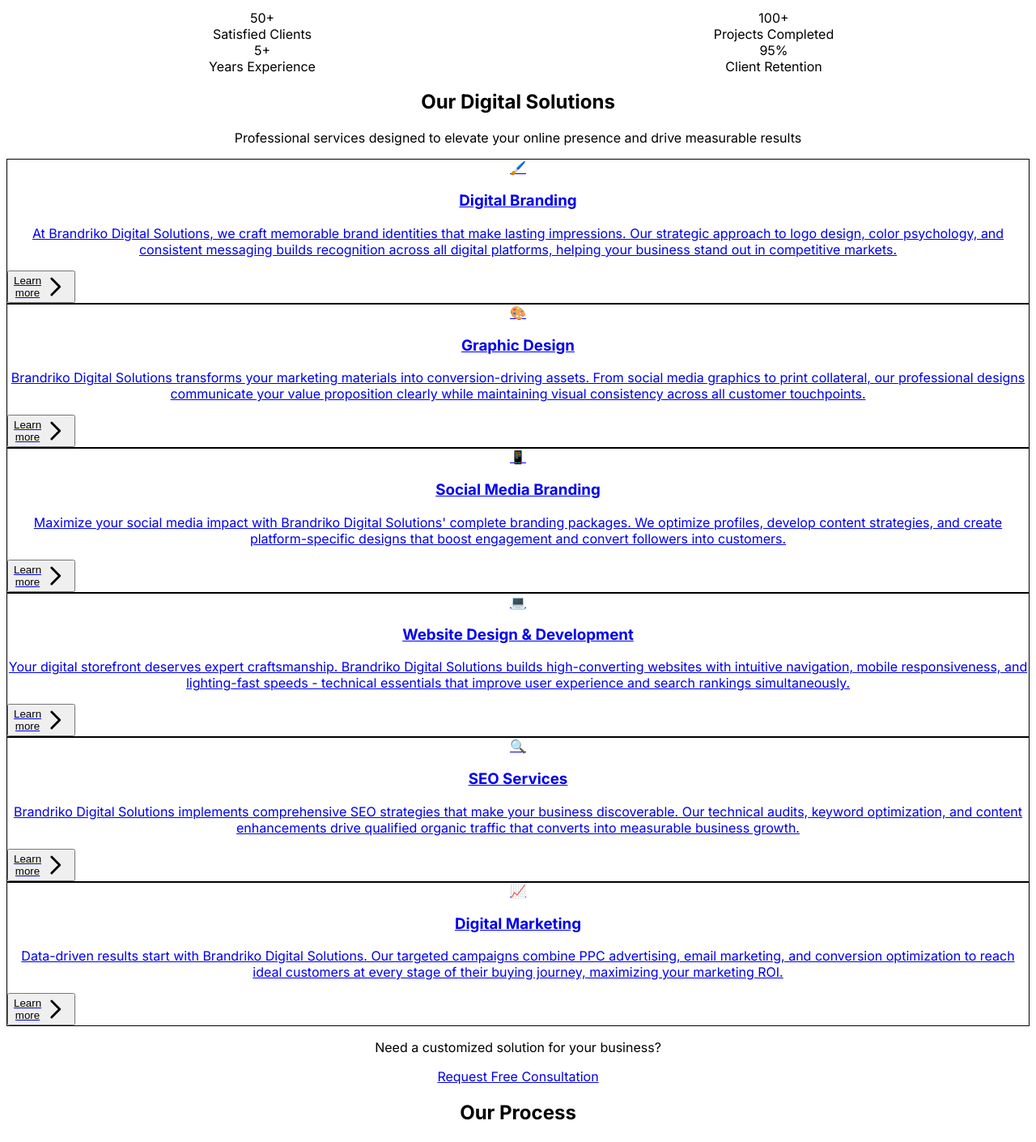
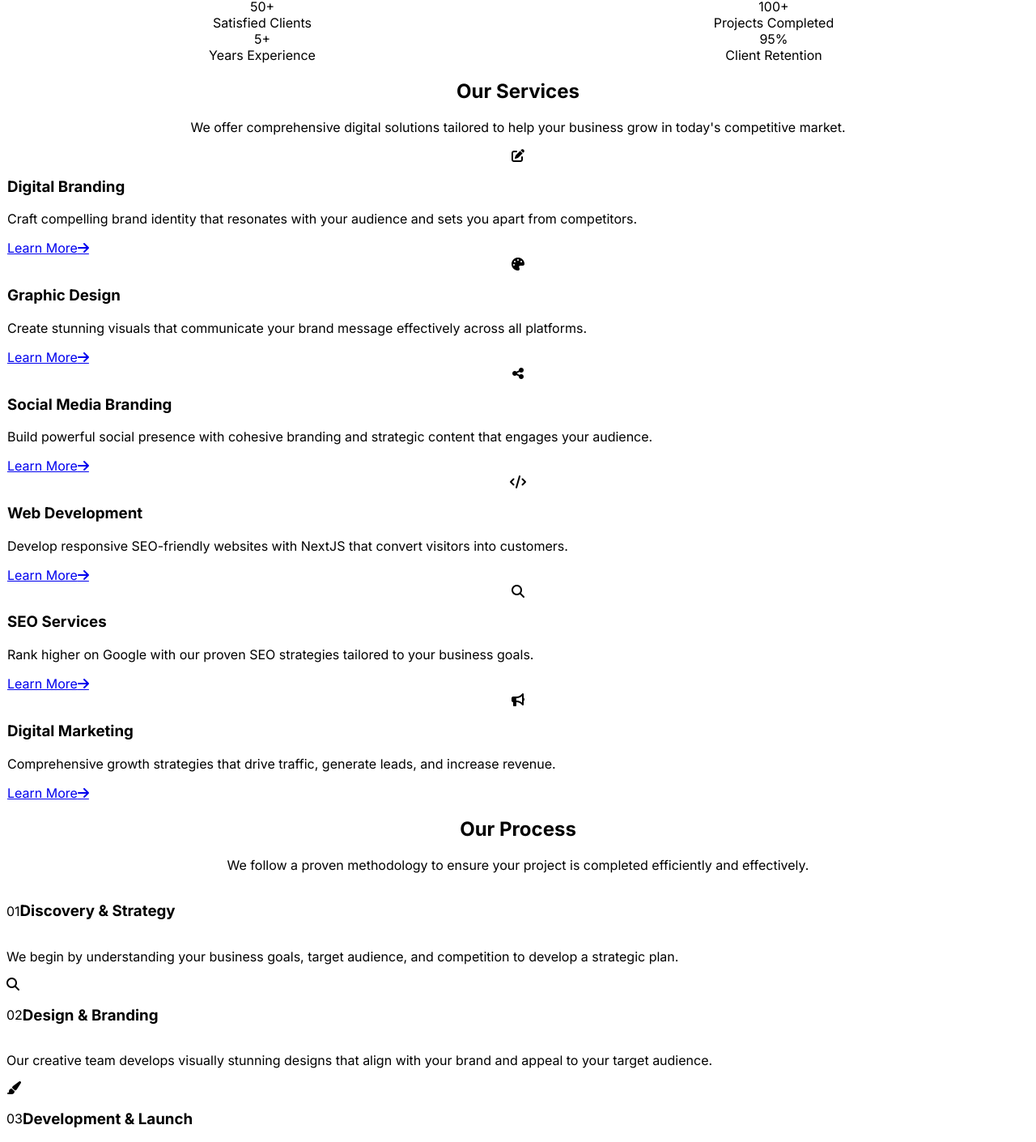
Before and after one commit to matthewkuria/brandriko, a Next.js app: page / in a window 1280 px wide. Shown: the part 1324-2734 px from the top of the page at 81% size. Built offline with nearby package versions, Linux system fonts and the light colour scheme.

Commit message:
Add Whatsapp button

```diff
--- a/app/components/ProcessSection.tsx
+++ b/app/components/ProcessSection.tsx
@@ -1,130 +1,99 @@
-"use client";
-import { FaLightbulb, FaPenFancy, FaCode, FaRocket } from 'react-icons/fa';
-import { motion, useScroll, useSpring } from "framer-motion";
-import { useRef } from "react";
+'use client'
+
+import AOS from 'aos'
+import 'aos/dist/aos.css'
+import { useEffect } from 'react'
+
+const processSteps = [
+  {
+    number: '01',
+    title: 'Discovery & Strategy',
+    description: 'We begin by understanding your business goals, target audience, and competition to develop a strategic plan.',
+    icon: 'fa-magnifying-glass',
+    direction: 'left'
+  },
+  {
+    number: '02',
+    title: 'Design & Branding',
+    description: 'Our creative team develops visually stunning designs that align with your brand and appeal to your target audience.',
+    icon: 'fa-paint-brush',
+    direction: 'right'
+  },
+  {
+    number: '03',
+    title: 'Development & Launch',
+    description: 'We build and deploy your project using cutting-edge technologies, ensuring optimal performance and user experience.',
+    icon: 'fa-rocket',
+    direction: 'left'
+  },
+  {
+    number: '04',
+    title: 'Growth & Support',
+    description: 'We provide ongoing support and optimization to ensure your digital presence continues to grow and evolve.',
+    icon: 'fa-chart-line',
+    direction: 'right'
+  }
+]
 
 export default function ProcessSection() {
-  const processSteps = [
-    {
-      icon: <FaLightbulb className="text-3xl text-primary" />,
-      title: "Discovery & Strategy",
-      description: "We analyze your business goals, target audience, and competition to create a customized digital strategy.",
-      keyFeatures: [
-        "Market research",
-        "Competitor analysis",
-        "Goal setting"
-      ]
-    },
-    {
-      icon: <FaPenFancy className="text-3xl text-primary" />,
-      title: "Design & Branding",
-      description: "Our creative team develops visually stunning designs that reflect your brand identity and resonate with your audience.",
-      keyFeatures: [
-        "Brand identity",
-        "UI/UX design",
-        "Visual assets creation"
-      ]
-    },
-    {
-      icon: <FaCode className="text-3xl text-primary" />,
-      title: "Development & Implementation",
-      description: "We build robust digital solutions using cutting-edge technologies to bring your vision to life.",
-      keyFeatures: [
-        "Web development",
-        "Mobile optimization",
-        "Quality assurance"
-      ]
-    },
-    {
-      icon: <FaRocket className="text-3xl text-primary" />,
-      title: "Launch & Growth",
-      description: "We don't just deliver projects - we ensure continuous improvement and growth through analytics and optimization.",
-      keyFeatures: [
-        "Performance tracking",
-        "SEO optimization",
-        "Ongoing support"
-      ]
-    }
-  ];
-
-  const containerRef = useRef(null);
-
-  // Hook that tracks scroll progress for this section
-  const { scrollYProgress } = useScroll({
-    target: containerRef,
-    offset: ["start 100px", "end end"]
-  });
-
-  // Smooth animation for progress line
-  const scaleY = useSpring(scrollYProgress, {
-    stiffness: 100,
-    damping: 30,
-    restDelta: 0.001
-  });
+  useEffect(() => {
+    AOS.init({
+      duration: 800,
+      once: true,
+      offset: 100
+    })
+  }, [])
 
   return (
-    <section id="process" className="py-20 bg-base-100" ref={containerRef}>
+    <section className="py-24 bg-white">
       <div className="container mx-auto px-4">
-        <div className="text-center mb-16">
-          <h2 className="text-4xl font-bold mb-4 text-secondary">
-            Our <span className="text-primary">Process</span>
-          </h2>
-          <p className="text-xl max-w-2xl mx-auto">
-            A structured approach to delivering exceptional digital solutions that drive results
+        <div className="text-center mb-16" data-aos="fade-up">
+          <h2 className="text-3xl md:text-4xl font-bold text-deep-blue mb-4">Our Process</h2>
+          <div className="w-24 h-1 bg-orange mx-auto mb-6"></div>
+          <p className="text-xl text-gray-600 max-w-3xl mx-auto">
+            We follow a proven methodology to ensure your project is completed efficiently and effectively.
           </p>
         </div>
 
         <div className="relative">
-          {/* Progress line (animated) */}
-          <motion.div
-            className="hidden md:block absolute left-1/2 top-0 h-full w-1 bg-primary/30 -translate-x-1/2 origin-top"
-            style={{ scaleY }}
-          />
+          {/* Timeline line for desktop */}
+          <div className="hidden lg:block absolute left-1/2 top-0 h-full w-1 bg-orange bg-opacity-20 transform -translate-x-1/2"></div>
 
-          <div className="grid grid-cols-1 md:grid-cols-2 lg:grid-cols-4 gap-8">
+          <div className="space-y-12 lg:space-y-0">
             {processSteps.map((step, index) => (
               <div
-                key={index}
-                className="relative bg-base-100 p-6 rounded-xl shadow-sm hover:shadow-md transition-all border border-base-200"
+                key={step.number}
+                className={`relative lg:flex lg:items-center lg:justify-between ${
+                  index % 2 === 0 ? 'lg:flex-row' : 'lg:flex-row-reverse'
+                }`}
+                data-aos={step.direction === 'left' ? 'fade-right' : 'fade-left'}
               >
-                {/* Step number */}
-                <div className="absolute -top-4 -left-4 w-10 h-10 rounded-full bg-primary text-white flex items-center justify-center font-bold">
-                  {index + 1}
+                {/* Step content */}
+                <div className={`lg:w-1/2 ${index % 2 === 0 ? 'lg:pr-12' : 'lg:pl-12'} mb-8 lg:mb-0`}>
+                  <div className="flex items-center mb-4">
+                    <div className="w-12 h-12 bg-orange rounded-full flex items-center justify-center text-white font-bold text-lg mr-4">
+                      {step.number}
+                    </div>
+                    <h3 className="text-2xl font-bold text-deep-blue">{step.title}</h3>
+                  </div>
+                  <p className="text-gray-600 mb-4">{step.description}</p>
+                  <div className="flex">
+                    <div className="w-12 h-12 rounded-full bg-orange bg-opacity-10 flex items-center justify-center">
+                      <i className={`fa-solid ${step.icon} text-orange`}></i>
+                    </div>
+                  </div>
                 </div>
 
-                {/* Icon */}
-                <div className="mb-4">
-                  {step.icon}
-                </div>
+                {/* Timeline dot for desktop */}
+                <div className="hidden lg:block absolute left-1/2 top-1/2 w-6 h-6 rounded-full bg-orange transform -translate-x-1/2 -translate-y-1/2 z-10"></div>
 
-                {/* Content */}
-                <h3 className="text-2xl font-semibold mb-3 text-secondary">{step.title}</h3>
-                <p className="mb-4">{step.description}</p>
-
-                {/* Key features */}
-                <ul className="space-y-2">
-                  {step.keyFeatures.map((feature, i) => (
-                    <li key={i} className="flex items-start">
-                      <span className="text-primary mr-2">✓</span>
-                      <span>{feature}</span>
-                    </li>
-                  ))}
-                </ul>
+                {/* Empty div for spacing on alternating sides */}
+                <div className={`lg:w-1/2 ${index % 2 === 0 ? 'lg:pl-12' : 'lg:pr-12'}`}></div>
               </div>
             ))}
           </div>
         </div>
-
-        {/* CTA */}
-        <div className="mt-16 text-center">
-          <h3 className="text-2xl font-semibold mb-6 text-secondary">
-            Ready to start your digital transformation journey?
-          </h3>
-          <button className="btn btn-primary text-white px-8 py-4 text-lg">
-            Get Started Today
-          </button>
-        </div>
       </div>
     </section>
-  );
+  )
 }
--- a/app/components/ServicesShowcase.tsx
+++ b/app/components/ServicesShowcase.tsx
@@ -1,189 +1,96 @@
-"use client";
-import { motion } from "framer-motion";
-import Link from "next/link";
+'use client'
+
+import AOS from 'aos'
+import 'aos/dist/aos.css'
+import { useEffect } from 'react'
+import Link from 'next/link'
 
 const services = [
   {
-    title: "Digital Branding",
-    description:
-      "At Brandriko Digital Solutions, we craft memorable brand identities that make lasting impressions. Our strategic approach to logo design, color psychology, and consistent messaging builds recognition across all digital platforms, helping your business stand out in competitive markets.",
-    icon: "🖌️",
-    slug: "digital-branding",
-    keywords: ["brand identity design", "logo creation", "visual branding strategy"],
+    title: 'Digital Branding',
+    icon: 'fa-pen-to-square',
+    description: 'Craft compelling brand identity that resonates with your audience and sets you apart from competitors.',
+    color: 'bg-blue-100',
+    textColor: 'text-blue-600'
   },
   {
-    title: "Graphic Design",
-    description:
-      "Brandriko Digital Solutions transforms your marketing materials into conversion-driving assets. From social media graphics to print collateral, our professional designs communicate your value proposition clearly while maintaining visual consistency across all customer touchpoints.",
-    icon: "🎨",
-    slug: "graphic-design",
-    keywords: ["marketing materials design", "print media", "visual content creation"],
+    title: 'Graphic Design',
+    icon: 'fa-palette',
+    description: 'Create stunning visuals that communicate your brand message effectively across all platforms.',
+    color: 'bg-purple-100',
+    textColor: 'text-purple-600'
   },
   {
-    title: "Social Media Branding",
-    description:
-      "Maximize your social media impact with Brandriko Digital Solutions' complete branding packages. We optimize profiles, develop content strategies, and create platform-specific designs that boost engagement and convert followers into customers.",
-    icon: "📱",
-    slug: "social-media",
-    keywords: ["social media marketing", "content strategy", "platform branding"],
+    title: 'Social Media Branding',
+    icon: 'fa-share-nodes',
+    description: 'Build powerful social presence with cohesive branding and strategic content that engages your audience.',
+    color: 'bg-pink-100',
+    textColor: 'text-pink-600'
   },
   {
-    title: "Website Design & Development",
-    description:
-      "Your digital storefront deserves expert craftsmanship. Brandriko Digital Solutions builds high-converting websites with intuitive navigation, mobile responsiveness, and lighting-fast speeds - technical essentials that improve user experience and search rankings simultaneously.",
-    icon: "💻",
-    slug: "web-design",
-    keywords: ["responsive web design", "UX/UI development", "conversion optimization"],
+    title: 'Web Development',
+    icon: 'fa-code',
+    description: 'Develop responsive SEO-friendly websites with NextJS that convert visitors into customers.',
+    color: 'bg-orange-100',
+    textColor: 'text-orange-600'
   },
   {
-    title: "SEO Services",
-    description:
-      "Brandriko Digital Solutions implements comprehensive SEO strategies that make your business discoverable. Our technical audits, keyword optimization, and content enhancements drive qualified organic traffic that converts into measurable business growth.",
-    icon: "🔍",
-    slug: "seo",
-    keywords: ["search engine optimization", "organic traffic growth", "technical SEO"],
+    title: 'SEO Services',
+    icon: 'fa-magnifying-glass',
+    description: 'Rank higher on Google with our proven SEO strategies tailored to your business goals.',
+    color: 'bg-green-100',
+    textColor: 'text-green-600'
   },
   {
-    title: "Digital Marketing",
-    description:
-      "Data-driven results start with Brandriko Digital Solutions. Our targeted campaigns combine PPC advertising, email marketing, and conversion optimization to reach ideal customers at every stage of their buying journey, maximizing your marketing ROI.",
-    icon: "📈",
-    slug: "digital-marketing",
-    keywords: ["PPC management", "email marketing campaigns", "lead generation"],
-  },
-];
+    title: 'Digital Marketing',
+    icon: 'fa-bullhorn',
+    description: 'Comprehensive growth strategies that drive traffic, generate leads, and increase revenue.',
+    color: 'bg-red-100',
+    textColor: 'text-red-600'
+  }
+]
 
 export default function ServicesShowcase() {
+  useEffect(() => {
+    AOS.init({
+      duration: 800,
+      once: true,
+      offset: 100
+    })
+  }, [])
+
   return (
-    <section
-      id="services"
-      className="py-20 bg-base-100"
-      itemScope
-      itemType="https://schema.org/Service"
-    >
+    <section className="py-24 bg-gray-50">
       <div className="container mx-auto px-4">
-        {/* Section Title */}
-        <div
-          className="text-center mb-12"
-          itemProp="provider"
-          itemScope
-          itemType="https://schema.org/Organization"
-        >
-          <h2
-            className="text-3xl md:text-4xl font-bold mb-4 text-secondary"
-            itemProp="name"
-          >
-            Our <span className="text-primary">Digital Solutions</span>
-          </h2>
-          <meta
-            itemProp="description"
-            content="Comprehensive digital services to grow your business online"
-          />
-          <p className="text-lg md:text-xl text-neutral max-w-2xl mx-auto">
-            Professional services designed to{" "}
-            <span itemProp="slogan">
-              elevate your online presence and drive measurable results
-            </span>
+        <div className="text-center mb-16" data-aos="fade-up">
+          <h2 className="text-3xl md:text-4xl font-bold text-deep-blue mb-4">Our Services</h2>
+          <div className="w-24 h-1 bg-orange mx-auto mb-6"></div>
+          <p className="text-xl text-gray-600 max-w-3xl mx-auto">
+            We offer comprehensive digital solutions tailored to help your business grow in today&apos;s competitive market.
           </p>
         </div>
 
-        {/* Services Grid */}
-        <div className="grid grid-cols-1 md:grid-cols-2 lg:grid-cols-3 gap-10">
+        <div className="grid md:grid-cols-2 lg:grid-cols-3 gap-8">
           {services.map((service, index) => (
-            <motion.div
-              key={index}
-              initial={{ opacity: 0, y: 30 }}
-              whileInView={{ opacity: 1, y: 0 }}
-              transition={{ delay: index * 0.15, duration: 0.6 }}
-              whileHover={{ scale: 1.03 }}
-              viewport={{ once: true }}
-              itemScope
-              itemType="https://schema.org/Service"
-              className="card bg-white shadow-md hover:shadow-xl transition-all duration-300 border border-gray-100 hover:border-primary/30 group rounded-2xl"
+            <div
+              key={service.title}
+              className="glass-card service-card p-8 rounded-xl shadow-lg"
+              data-aos="fade-up"
+              data-aos-delay={100 * index}
             >
-              <Link
-                href={`/services/${service.slug}`}
-                className="block h-full"
-                itemProp="url"
-              >
-                <div className="card-body items-center text-center p-8">
-                  {/* Icon */}
-                  <motion.div
-                    whileHover={{ rotate: 8 }}
-                    className="w-20 h-20 flex items-center justify-center rounded-2xl bg-primary/5 group-hover:bg-primary/10 transition-all duration-300 mb-6"
-                  >
-                    <span
-                      className="text-4xl"
-                      itemProp="image"
-                      aria-hidden="true"
-                    >
-                      {service.icon}
-                    </span>
-                  </motion.div>
-
-                  {/* Title */}
-                  <h3
-                    className="card-title text-secondary text-xl font-semibold mb-3"
-                    itemProp="serviceType"
-                  >
-                    {service.title}
-                  </h3>
-                  <meta
-                    itemProp="keywords"
-                    content={service.keywords.join(", ")}
-                  />
-
-                  {/* Description */}
-                  <p className=" mb-5" itemProp="description">
-                    {service.description}
-                  </p>
-
-                  {/* CTA */}
-                  <div className="card-actions mt-auto">
-                    <button
-                      className="btn btn-sm btn-ghost text-primary group-hover:underline flex items-center gap-2"
-                      aria-label={`Learn more about ${service.title}`}
-                      itemProp="hasOfferCatalog"
-                    >
-                      Learn more
-                      <svg
-                        xmlns="http://www.w3.org/2000/svg"
-                        className="h-4 w-4"
-                        fill="none"
-                        viewBox="0 0 24 24"
-                        stroke="currentColor"
-                      >
-                        <path
-                          strokeLinecap="round"
-                          strokeLinejoin="round"
-                          strokeWidth={2}
-                          d="M9 5l7 7-7 7"
-                        />
-                      </svg>
-                    </button>
-                  </div>
-                </div>
+              <div className={`w-16 h-16 ${service.color} rounded-full flex items-center justify-center mb-6`}>
+                <i className={`fa-solid ${service.icon} ${service.textColor} text-2xl`}></i>
+              </div>
+              <h3 className="text-xl font-bold text-deep-blue mb-4">{service.title}</h3>
+              <p className="text-gray-600 mb-6">{service.description}</p>
+              <Link href="/services" className="text-orange font-medium flex items-center hover:underline">
+                Learn More
+                <i className="fa-solid fa-arrow-right ml-2"></i>
               </Link>
-            </motion.div>
+            </div>
           ))}
-        </div>
-
-        {/* CTA */}
-        <div className="text-center mt-20">
-          <p className="text-lg mb-6 text-neutral">
-            Need a customized solution for your business?
-          </p>
-          <Link
-            href="/contact"
-            className="btn btn-primary px-8 py-4 text-lg rounded-xl shadow-md hover:shadow-lg transition-all hover:scale-105"
-            itemProp="potentialAction"
-            itemScope
-            itemType="https://schema.org/ContactPage"
-          >
-            Request Free Consultation
-          </Link>
         </div>
       </div>
     </section>
-  );
+  )
 }
--- a/app/components/Testimonials.tsx
+++ b/app/components/Testimonials.tsx
@@ -1,63 +1,87 @@
-export default function Testimonials() {
+'use client'
+
+import AOS from 'aos'
+import 'aos/dist/aos.css'
+import { useEffect } from 'react'
+import Image from 'next/image'
+
 const testimonials = [
   {
-      name: "Sarah Johnson",
-      role: "CEO, Bright Solutions",
-      text: "Brandriko completely transformed our digital presence. Our website traffic increased by 300% and we're getting more qualified leads than ever before.",
+    name: 'John Kamau',
+    position: 'CEO, Nakuru Enterprises',
+    image: 'https://cdn.pixabay.com/photo/2016/11/21/12/42/beard-1845166_1280.jpg',
+    quote: 'Brandriko transformed our online presence. Website increased inquiries by 300% in 3 months. Professional, creative team.',
+    rating: 5
   },
   {
-      name: "Michael Lee",
-      role: "Founder, TechWave",
-      text: "The team’s creativity and strategic approach helped us stand out in a competitive industry. Highly recommended!",
+    name: 'Sarah Odhiambo',
+    position: 'Marketing Director, Safari Tours',
+    image: 'https://cdn.pixabay.com/photo/2018/01/15/07/51/woman-3083383_1280.jpg',
+    quote: 'The branding work exceeded our expectations. Our social media engagement has doubled since working with Brandriko.',
+    rating: 5
   },
   {
-      name: "Emma Williams",
-      role: "Marketing Director, GreenFuture",
-      text: "From branding to digital marketing, everything was on point. We saw immediate results and a stronger online presence.",
-    },
-  ];
+    name: 'David Njoroge',
+    position: 'Founder, Tech Solutions Kenya',
+    image: 'https://cdn.pixabay.com/photo/2015/01/08/18/29/entrepreneur-593358_1280.jpg',
+    quote: 'As a tech company, we needed a website that reflected our innovation. Brandriko delivered a stunning solution.',
+    rating: 5
+  }
+]
+
+export default function Testimonials() {
+  useEffect(() => {
+    AOS.init({
+      duration: 800,
+      once: true,
+      offset: 100
+    })
+  }, [])
 
   return (
-    <section className="py-20 bg-secondary text-neutral-content">
+    <section className="py-24 bg-white">
       <div className="container mx-auto px-4">
-        {/* Section Header */}
-        <div className="text-center mb-16">
-          <h2 className="text-4xl font-bold mb-4">
-            What Our <span className="text-primary">Clients</span> Say
-          </h2>
-          <p className="text-xl opacity-90 max-w-2xl mx-auto">
-            Don&apos;t just take our word for it – hear from businesses we&apos;ve transformed
+        <div className="text-center mb-16" data-aos="fade-up">
+          <h2 className="text-3xl md:text-4xl font-bold text-deep-blue mb-4">What Our Clients Say</h2>
+          <div className="w-24 h-1 bg-orange mx-auto mb-6"></div>
+          <p className="text-xl text-gray-600 max-w-3xl mx-auto">
+            Don&apos;t just take our word for it. Here&apos;s what our clients have to say about working with us.
           </p>
         </div>
 
-        {/* Testimonials Grid */}
-        <div className="grid grid-cols-1 md:grid-cols-3 gap-8">
-          {testimonials.map((t, i) => (
+        <div className="grid md:grid-cols-2 lg:grid-cols-3 gap-8">
+          {testimonials.map((testimonial, index) => (
             <div
-              key={i}
-              className="card bg-neutral bg-opacity-90 backdrop-blur-md text-neutral-content shadow-xl hover:shadow-2xl transition"
+              key={testimonial.name}
+              className="bg-white rounded-xl shadow-lg p-8 relative quote-icon"
+              data-aos="fade-up"
+              data-aos-delay={100 * index}
             >
-              <div className="card-body">
-                <div className="text-primary text-2xl mb-4">★★★★★</div>
-                <p className="mb-6 text-black italic">&quot;{t.text}&quot;</p>
-
-                {/* Avatar + Info */}
-                <div className="flex items-center">
-                  <div className="avatar mr-4">
-                    <div className="w-12 h-12 rounded-full bg-primary flex items-center justify-center font-bold text-white">
-                      {t.name[0]}
+              <div className="flex justify-center mb-6">
+                <div className="relative w-20 h-20">
+                  <Image
+                    src={testimonial.image}
+                    alt={testimonial.name}
+                    fill
+                    className="rounded-full object-cover border-4 border-orange"
+                    sizes="80px"
+                  />
                 </div>
               </div>
-                  <div>
-                    <h4 className="font-bold">{t.name}</h4>
-                    <p className="text-sm opacity-80">{t.role}</p>
+              <div className="flex justify-center mb-4">
+                {[...Array(testimonial.rating)].map((_, i) => (
+                  <i key={i} className="fa-solid fa-star text-yellow-400"></i>
+                ))}
               </div>
-                </div>
+              <p className="text-gray-700 mb-6 text-center italic">&quot;{testimonial.quote}&quot;</p>
+              <div className="text-center">
+                <h4 className="font-bold text-deep-blue">{testimonial.name}</h4>
+                <p className="text-gray-500 text-sm">{testimonial.position}</p>
               </div>
             </div>
           ))}
         </div>
       </div>
     </section>
-  );
+  )
 }
```
Also changed, not shown: app/components/BrandElevationCTA.tsx (+27 -59 lines), app/components/HeroSection.tsx (+56 -28 lines), app/components/ui/WhatsAppButton.tsx (added, +21 -0 lines). Lines whose indentation alone changed are shown as unchanged.
